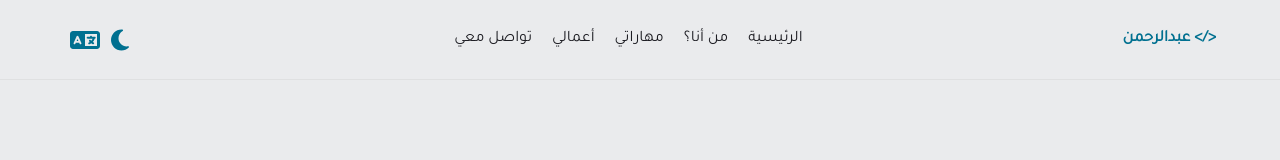
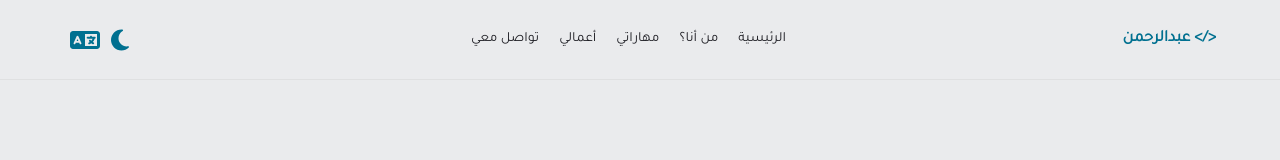
Before and after one commit to d7mi-b/abdulrahman, a React (Vite) app: page / in a window 1280 px wide. Shown: the top 160 px of the page. Built offline with nearby package versions, Linux system fonts and the light colour scheme.

Commit message:
fix: navbar font-size

```diff
--- a/src/components/style/navbar.module.css
+++ b/src/components/style/navbar.module.css
@@ -32,6 +32,7 @@
     margin: 0 .625rem;
     cursor: pointer;
     font-family: Tajawal;
+    font-size: 14px !important;
 }
 
 .navbarList .list li a:hover {
```
Also changed, not shown: src/components/Navbar.jsx (line endings or trailing spaces).
